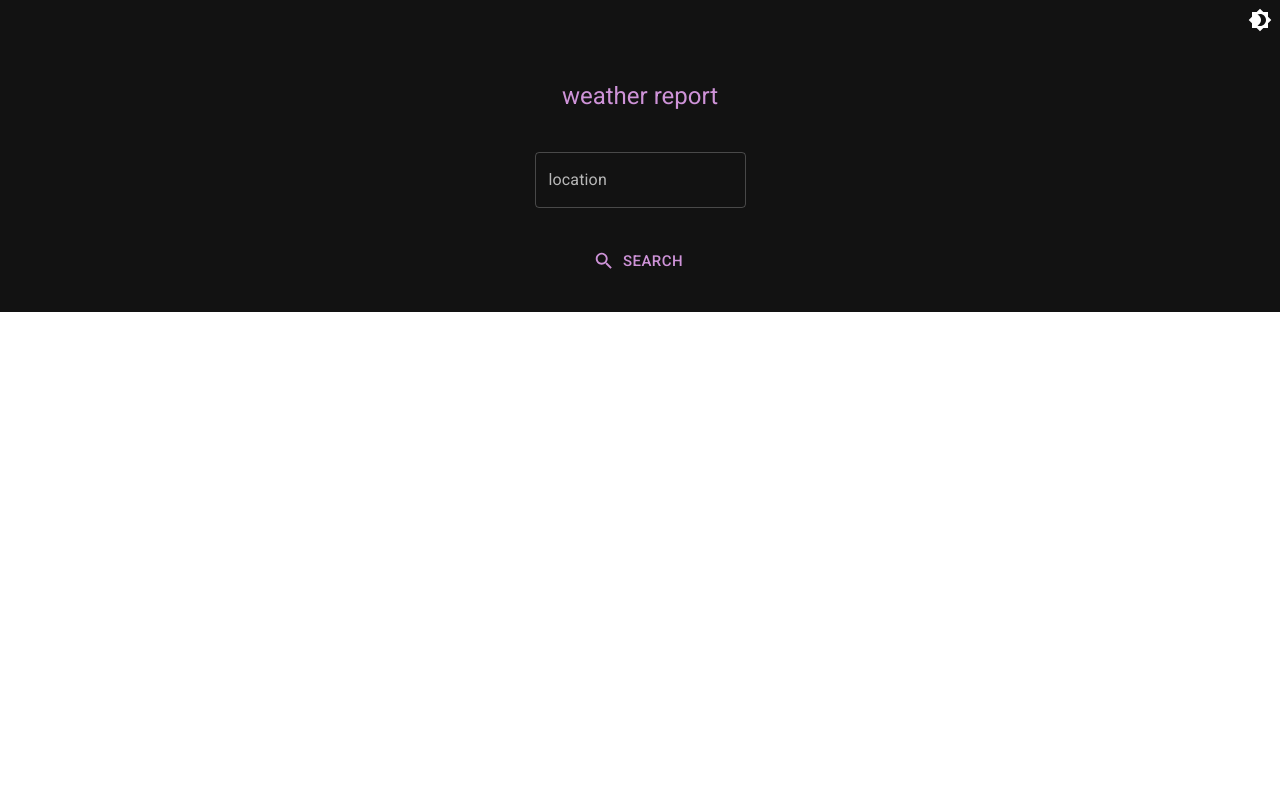
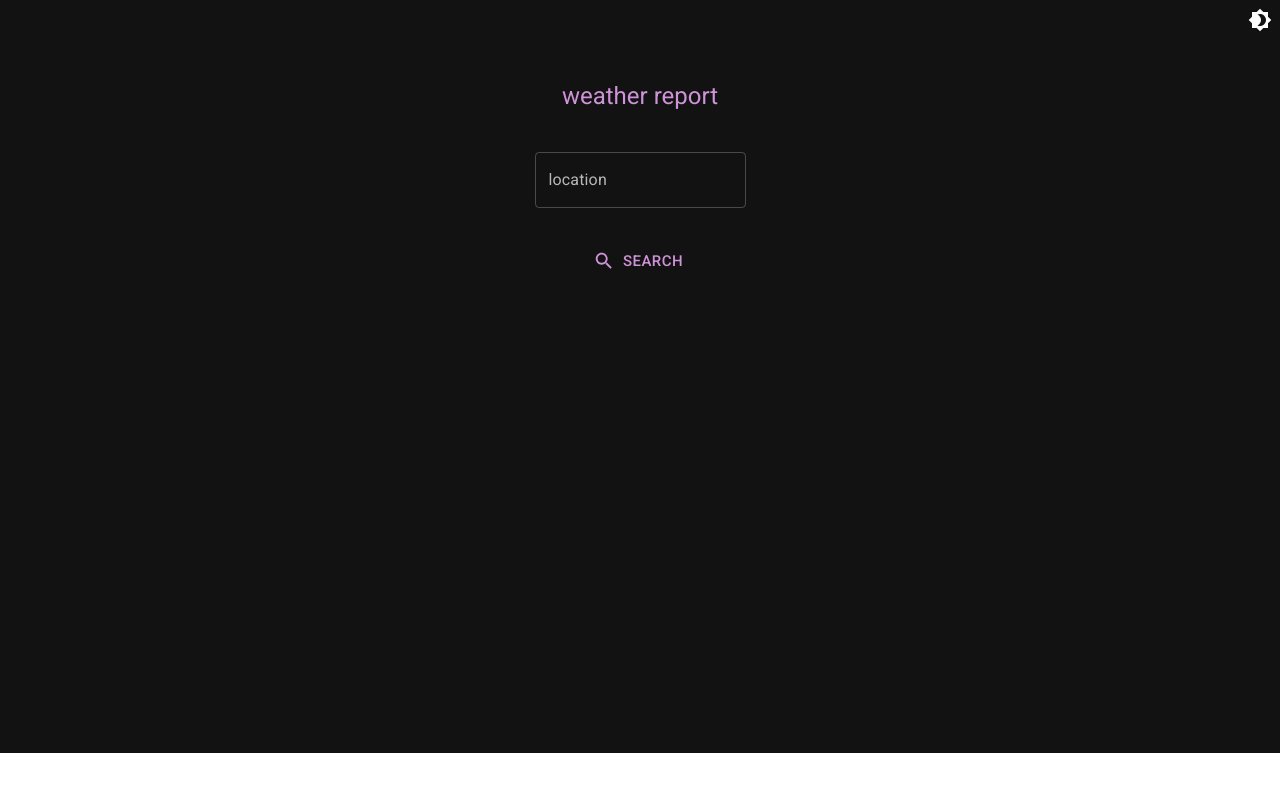
Before and after one commit to Antik88/weather, a React (Create React App) app: page / in a window 1280 px wide. Shown: the top 792 px of the page. Built offline with nearby package versions, Linux system fonts and the light colour scheme.

Commit message:
dark theme toggle complite

```diff
--- a/src/App.js
+++ b/src/App.js
@@ -1,6 +1,6 @@
 import * as React from 'react';
 import IconButton from '@mui/material/IconButton';
-import {useTheme, ThemeProvider, createTheme } from '@mui/material/styles';
+import {ThemeProvider, createTheme } from '@mui/material/styles';
 import Brightness4Icon from '@mui/icons-material/Brightness4';
 import Brightness7Icon from '@mui/icons-material/Brightness7';
 import { Grid, Typography, Box } from '@mui/material';
@@ -8,14 +8,33 @@ import Card from './Card';
 
 const ColorModeContext = React.createContext({ toggleColorMode: () => {} });
 
-function MainApp() {
-  const theme = useTheme();
-  const colorMode = React.useContext(ColorModeContext);
+export default function App() {
+  const [mode, setMode] = React.useState('dark');
+  const colorMode = React.useMemo(
+    () => ({
+      toggleColorMode: () => {
+        setMode((prevMode) => (prevMode === 'dark' ? 'light' : 'dark'));
+      },
+    }),
+    [],
+  );
+
+  const theme = React.useMemo(
+    () =>
+      createTheme({
+        palette: {
+          mode,
+        },
+      }),
+    [mode],
+  );
+
   return (
-    <Box
-      sx={{ height: '1000px' }}
-    >
+    <ColorModeContext.Provider value={colorMode}>
+      <ThemeProvider theme={theme}>
           <Grid
+            position={"fixed"}
+            height={"793px"}
             container
             direction="column"
             spacing={5}
@@ -44,35 +63,6 @@ function MainApp() {
               <Card />
             </Grid>
           </Grid>
-    </Box>
-  );
-}
-
-export default function App() {
-  const [mode, setMode] = React.useState('dark');
-  const colorMode = React.useMemo(
-    () => ({
-      toggleColorMode: () => {
-        setMode((prevMode) => (prevMode === 'dark' ? 'light' : 'dark'));
-      },
-    }),
-    [],
-  );
-
-  const theme = React.useMemo(
-    () =>
-      createTheme({
-        palette: {
-          mode,
-        },
-      }),
-    [mode],
-  );
-
-  return (
-    <ColorModeContext.Provider value={colorMode}>
-      <ThemeProvider theme={theme}>
-        <MainApp />
       </ThemeProvider>
     </ColorModeContext.Provider>
   );
```
Lines whose indentation alone changed are shown as unchanged.
